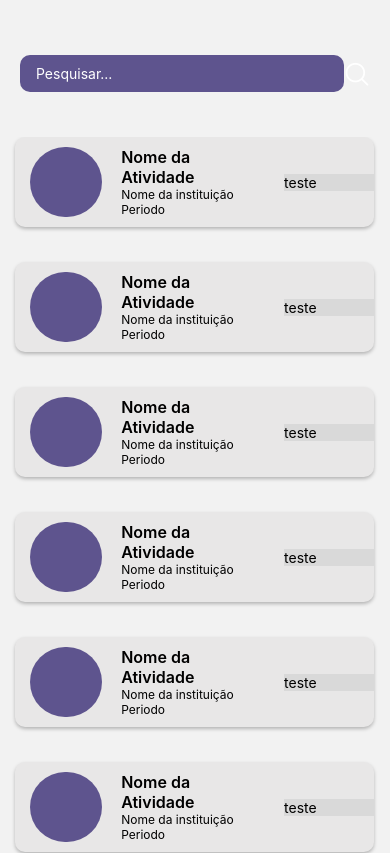
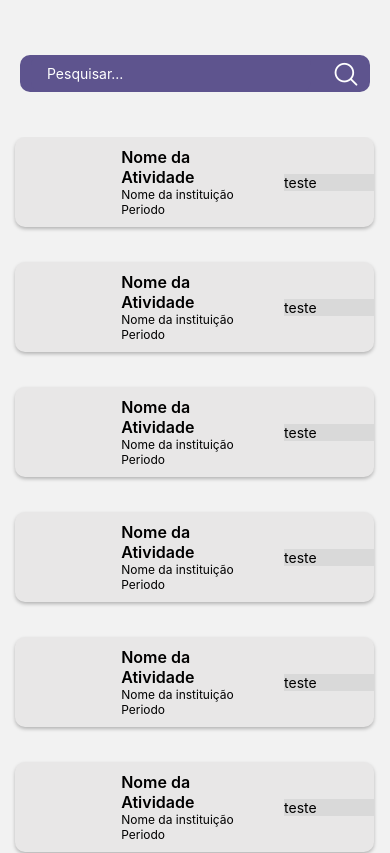
Before and after one commit to Pablojonh6550/Volunteer, a React Native app: screen /Home in a window 390 px wide. Shown: the top 853 px of the page. Built offline with nearby package versions, Linux system fonts and the light colour scheme.

Commit message:
feat: add new searchbar style

```diff
--- a/css/styles.js
+++ b/css/styles.js
@@ -264,16 +264,19 @@ export const styles = StyleSheet.create({
   searchContent: {
     display: "flex",
     flexDirection: "row",
-    justifyContent: "center",
+    justifyContent: "space-around",
     alignItems: "center",
+    borderRadius: 10,
+    backgroundColor: "#5E548E",
   },
   inputSearch: {
-    width: "100%",
+    width: "80%",
     alignSelf: "stretch",
     paddingVertical: 10,
     paddingHorizontal: 16,
     borderRadius: 10,
     backgroundColor: "#5E548E",
+    color: "#FFFFFF",
   },
   tabTitle: {
     color: "#fff",
@@ -339,7 +342,10 @@ export const styles = StyleSheet.create({
   },
   iconCard: {
     width: "100%",
-    height: 70,
+    display: "flex",
+    alignItems: "center",
+    justifyContent: "center",
+    height: "80%",
     borderRadius: 100,
     backgroundColor: "#5E548E",
   },
```
